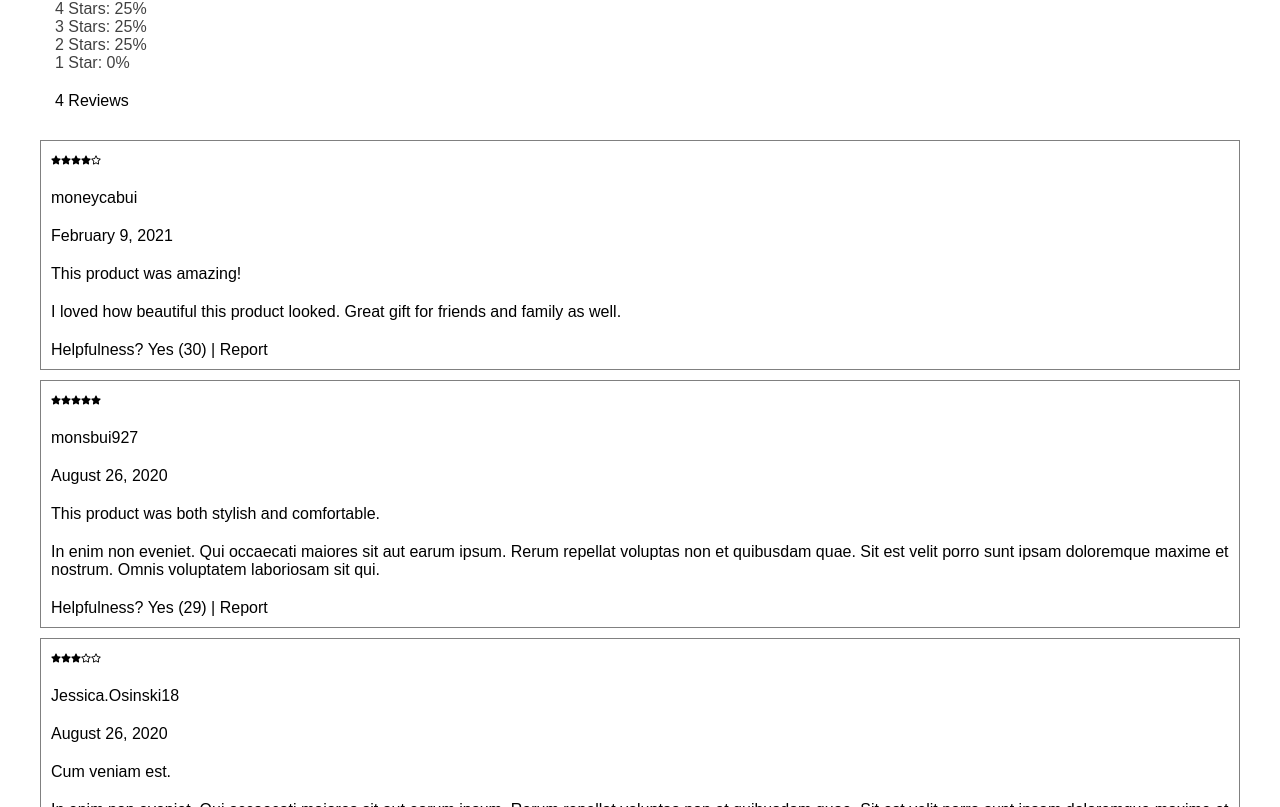
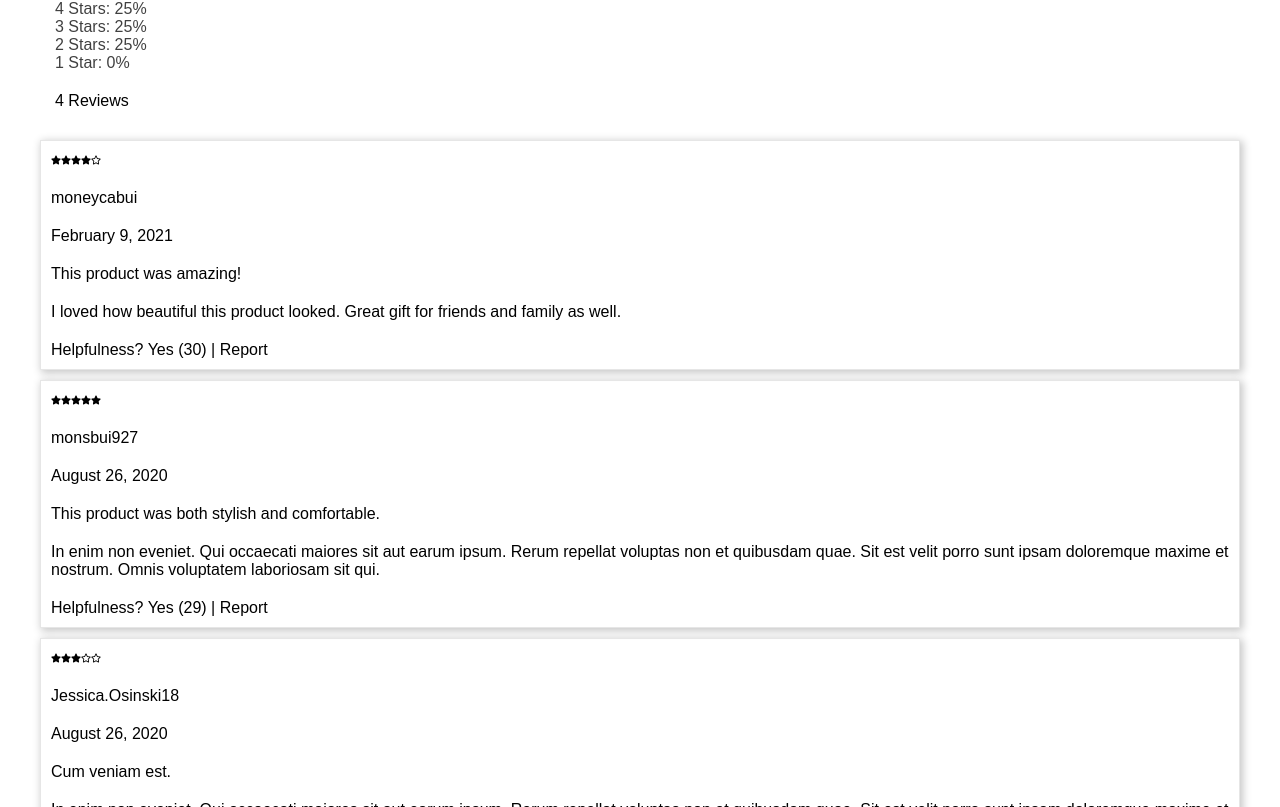
Before and after one commit to 7-Oscillating-Owls/hoo-dunit, a React app: page / in a window 1280 px wide. Shown: the part 1893-2700 px from the top of the page. Built offline with nearby package versions, Linux system fonts and the light colour scheme; no server answers.

Commit message:
Improved review tiles styling

```diff
--- a/client/src/components/ReviewTiles/ReviewTiles.css
+++ b/client/src/components/ReviewTiles/ReviewTiles.css
@@ -2,10 +2,10 @@
   padding: 10px;
   margin: 10px 5px;
   display: grid;
-  border: 1px solid gray;
+  border: 1px solid #E6E6E6;
   box-sizing: border-box;
   grid-gap: 20px;
   justify-items: left;
   align-items: center;
-
+  box-shadow: 2px 2px 8px 1px #C7C7C7;
 }
```
Also changed, not shown: 1 other file (tests, documents, lock files or other folders).
